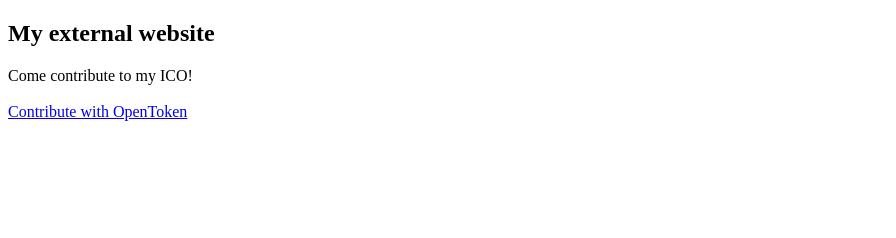
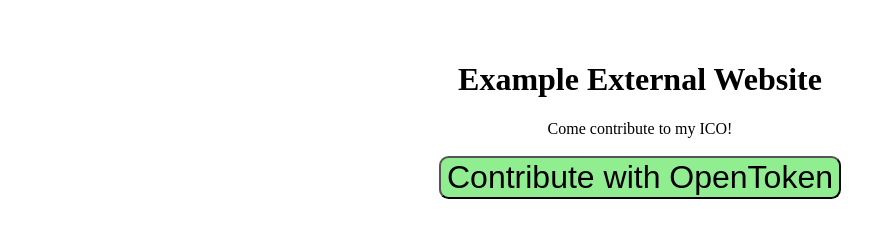
Before and after one commit to opentoken-inc/merchant-contribution-demo, a plain HTML site: page index.html in a window 1280 px wide. Shown: the whole page, without its empty margins (0-896 px from the left). Drawn offline with Linux system fonts and the light colour scheme.

Commit message:
style and change to fr8 on production

```diff
--- a/index.html
+++ b/index.html
@@ -4,10 +4,19 @@
   <title>Merchant Contribution Demo</title>
 </head>
 <body>
-  <h2>My external website</h2>
-  <div>Come contribute to my ICO!</div>
-  <br/>
-  <script>function opentoken_contribute_click(a,e){e.preventDefault();var link=a.href;window.open(link,'contribute_opentoken','width=500,height=600,toolbar=0,menubar=0,status=1,scrollbars=1,resizable=0,left=0,top=0');return false;}</script> <a onclick="opentoken_contribute_click(this, event);" href="https://opentoken-alex-staging.herokuapp.com/contribute/2a2234be-6007-403e-962c-d94eeda22806">Contribute with OpenToken</a>
-
+  <div>
+  <div style="width:60%; margin:auto; padding-top: 2em;text-align: center;">
+    <h1>Example External Website</h1>
+    <div>Come contribute to my ICO!</div>
+    <br/>
+    <script>function opentoken_contribute_click(l,e){e.preventDefault();window.open(l,'contribute_opentoken','width=500,height=700,toolbar=0,menubar=0,status=1,scrollbars=1,resizable=0,left=0,top=0');return false;}</script>
+    <input
+      type="button"
+      onclick="opentoken_contribute_click('https://app.opentoken.com/contribute/fr8/', event);"
+      value="Contribute with OpenToken"
+      style="background-color:lightgreen; font-size:2em; border-radius: 0.3em; padding 0.3em">
+    </input>
+  </div>
+  </div>
 </body>
 </html>
```
Also changed, not shown: 1 other file.
